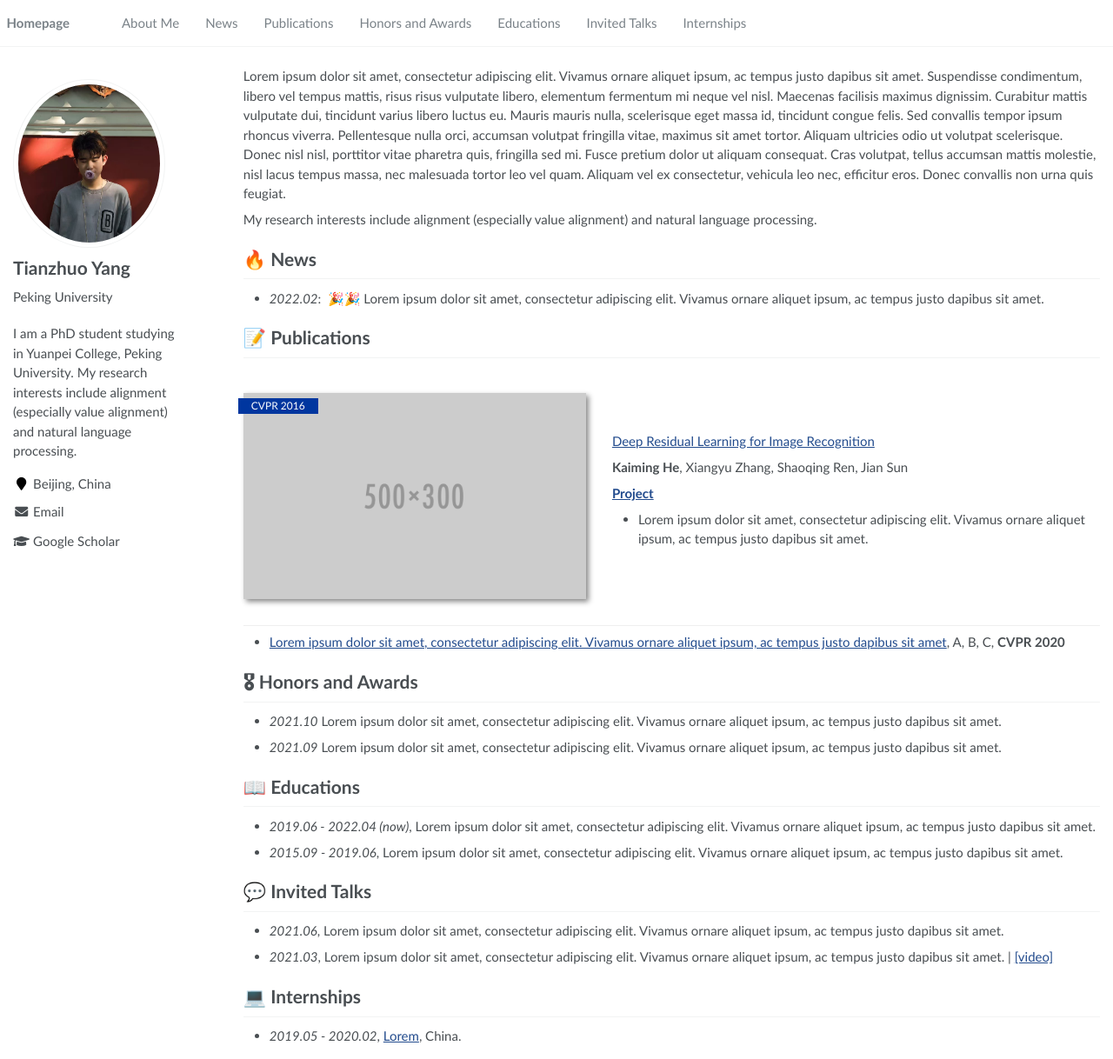
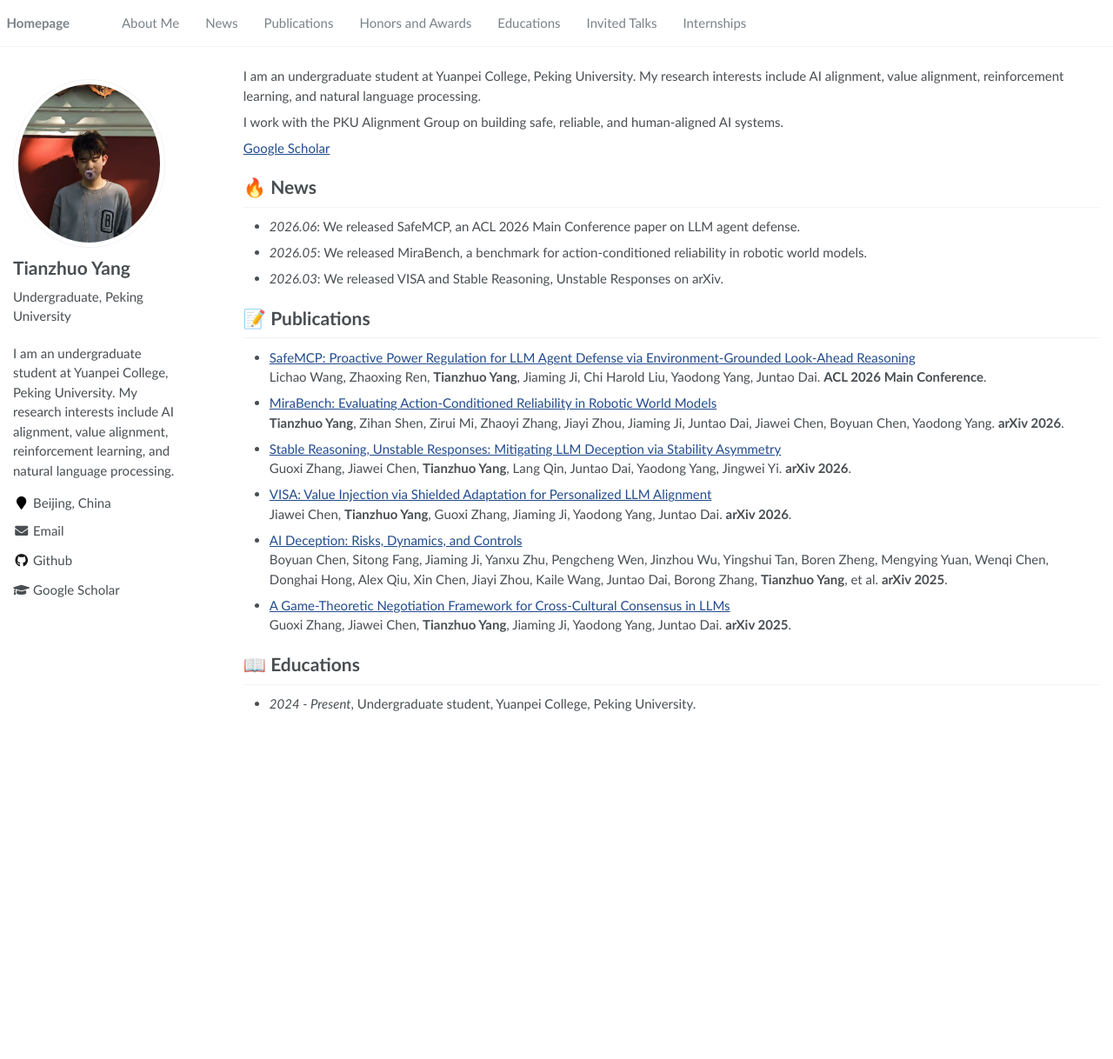
Before and after one commit to tandrewyang/tandrewyang.github.io, a Jekyll site: the page built from _pages/about.md, in a window 1280 px wide and 1218 px high. Shown: the whole window at 87% size. Built offline with Jekyll 4.4.1, drawn with Linux system fonts in a browser that asks for light colours.

Commit message:
Update homepage profile and publications

```diff
--- a/_config.yml
+++ b/_config.yml
@@ -7,7 +7,7 @@
 
 # Site Settings
 title                    : "Tianzhuo Yang"
-description              : "I am a PhD student studying in Yuanpei College, Peking University. My research interests include alignment (especially value alignment) and natural language processing."
+description              : "I am an undergraduate student at Yuanpei College, Peking University. My research interests include AI alignment, value alignment, reinforcement learning, and natural language processing."
 repository               : "tandrewyang/tandrewyang.github.io"
 google_scholar_stats_use_cdn : false
 
@@ -23,11 +23,11 @@ baidu_site_verification  :  # get baidu_site_verification from https://ziyuan.ba
 author:
   name             : "Tianzhuo Yang"
   avatar           : "images/头像.png"
-  bio              : "Peking University"
+  bio              : "Undergraduate, Peking University"
   location         : "Beijing, China"
   employer         :
   pubmed           :
-  googlescholar    : ""
+  googlescholar    : "https://scholar.google.com/citations?hl=zh-CN&user=koiQmY8AAAAJ"
   email            : "2400017401@stu.pku.edu.cn"
   researchgate     :  # e.g., "https://www.researchgate.net/profile/yourprofile"
   uri              :
@@ -37,7 +37,7 @@ author:
   flickr           :
   facebook         :
   foursquare       :
-  github           : # e.g., "github username"
+  github           : "tandrewyang"
   google_plus      :
   keybase          :
   instagram        :
--- a/_pages/about.md
+++ b/_pages/about.md
@@ -17,41 +17,36 @@ redirect_from:
 
 <span class='anchor' id='about-me'></span>
 
-Lorem ipsum dolor sit amet, consectetur adipiscing elit. Vivamus ornare aliquet ipsum, ac tempus justo dapibus sit amet. Suspendisse condimentum, libero vel tempus mattis, risus risus vulputate libero, elementum fermentum mi neque vel nisl. Maecenas facilisis maximus dignissim. Curabitur mattis vulputate dui, tincidunt varius libero luctus eu. Mauris mauris nulla, scelerisque eget massa id, tincidunt congue felis. Sed convallis tempor ipsum rhoncus viverra. Pellentesque nulla orci, accumsan volutpat fringilla vitae, maximus sit amet tortor. Aliquam ultricies odio ut volutpat scelerisque. Donec nisl nisl, porttitor vitae pharetra quis, fringilla sed mi. Fusce pretium dolor ut aliquam consequat. Cras volutpat, tellus accumsan mattis molestie, nisl lacus tempus massa, nec malesuada tortor leo vel quam. Aliquam vel ex consectetur, vehicula leo nec, efficitur eros. Donec convallis non urna quis feugiat.
+I am an undergraduate student at Yuanpei College, Peking University. My research interests include AI alignment, value alignment, reinforcement learning, and natural language processing.
 
-My research interests include alignment (especially value alignment) and natural language processing.
+I work with the PKU Alignment Group on building safe, reliable, and human-aligned AI systems.
 
+[Google Scholar](https://scholar.google.com/citations?hl=zh-CN&user=koiQmY8AAAAJ)
 
 # 🔥 News
-- *2022.02*: &nbsp;🎉🎉 Lorem ipsum dolor sit amet, consectetur adipiscing elit. Vivamus ornare aliquet ipsum, ac tempus justo dapibus sit amet.
+- *2026.06*: We released SafeMCP, an ACL 2026 Main Conference paper on LLM agent defense.
+- *2026.05*: We released MiraBench, a benchmark for action-conditioned reliability in robotic world models.
+- *2026.03*: We released VISA and Stable Reasoning, Unstable Responses on arXiv.
 
 # 📝 Publications
 
-<div class='paper-box'><div class='paper-box-image'><div><div class="badge">CVPR 2016</div><img src='images/500x300.png' alt="sym" width="100%"></div></div>
-<div class='paper-box-text' markdown="1">
+- [SafeMCP: Proactive Power Regulation for LLM Agent Defense via Environment-Grounded Look-Ahead Reasoning](https://arxiv.org/abs/2606.01991)<br>
+  Lichao Wang, Zhaoxing Ren, **Tianzhuo Yang**, Jiaming Ji, Chi Harold Liu, Yaodong Yang, Juntao Dai. **ACL 2026 Main Conference**.
 
-[Deep Residual Learning for Image Recognition](https://openaccess.thecvf.com/content_cvpr_2016/papers/He_Deep_Residual_Learning_CVPR_2016_paper.pdf)
+- [MiraBench: Evaluating Action-Conditioned Reliability in Robotic World Models](https://arxiv.org/abs/2605.29360)<br>
+  **Tianzhuo Yang**, Zihan Shen, Zirui Mi, Zhaoyi Zhang, Jiayi Zhou, Jiaming Ji, Juntao Dai, Jiawei Chen, Boyuan Chen, Yaodong Yang. **arXiv 2026**.
 
-**Kaiming He**, Xiangyu Zhang, Shaoqing Ren, Jian Sun
+- [Stable Reasoning, Unstable Responses: Mitigating LLM Deception via Stability Asymmetry](https://arxiv.org/abs/2603.26846)<br>
+  Guoxi Zhang, Jiawei Chen, **Tianzhuo Yang**, Lang Qin, Juntao Dai, Yaodong Yang, Jingwei Yi. **arXiv 2026**.
 
-[**Project**](https://scholar.google.com/citations?view_op=view_citation&hl=zh-CN&user=DhtAFkwAAAAJ&citation_for_view=DhtAFkwAAAAJ:ALROH1vI_8AC) <strong><span class='show_paper_citations' data='DhtAFkwAAAAJ:ALROH1vI_8AC'></span></strong>
-- Lorem ipsum dolor sit amet, consectetur adipiscing elit. Vivamus ornare aliquet ipsum, ac tempus justo dapibus sit amet.
-</div>
-</div>
+- [VISA: Value Injection via Shielded Adaptation for Personalized LLM Alignment](https://arxiv.org/abs/2603.04822)<br>
+  Jiawei Chen, **Tianzhuo Yang**, Guoxi Zhang, Jiaming Ji, Yaodong Yang, Juntao Dai. **arXiv 2026**.
 
-- [Lorem ipsum dolor sit amet, consectetur adipiscing elit. Vivamus ornare aliquet ipsum, ac tempus justo dapibus sit amet](https://github.com), A, B, C, **CVPR 2020**
+- [AI Deception: Risks, Dynamics, and Controls](https://arxiv.org/abs/2511.22619)<br>
+  Boyuan Chen, Sitong Fang, Jiaming Ji, Yanxu Zhu, Pengcheng Wen, Jinzhou Wu, Yingshui Tan, Boren Zheng, Mengying Yuan, Wenqi Chen, Donghai Hong, Alex Qiu, Xin Chen, Jiayi Zhou, Kaile Wang, Juntao Dai, Borong Zhang, **Tianzhuo Yang**, et al. **arXiv 2025**.
 
-# 🎖 Honors and Awards
-- *2021.10* Lorem ipsum dolor sit amet, consectetur adipiscing elit. Vivamus ornare aliquet ipsum, ac tempus justo dapibus sit amet.
-- *2021.09* Lorem ipsum dolor sit amet, consectetur adipiscing elit. Vivamus ornare aliquet ipsum, ac tempus justo dapibus sit amet.
+- [A Game-Theoretic Negotiation Framework for Cross-Cultural Consensus in LLMs](https://arxiv.org/abs/2506.13245)<br>
+  Guoxi Zhang, Jiawei Chen, **Tianzhuo Yang**, Jiaming Ji, Yaodong Yang, Juntao Dai. **arXiv 2025**.
 
 # 📖 Educations
-- *2019.06 - 2022.04 (now)*, Lorem ipsum dolor sit amet, consectetur adipiscing elit. Vivamus ornare aliquet ipsum, ac tempus justo dapibus sit amet.
-- *2015.09 - 2019.06*, Lorem ipsum dolor sit amet, consectetur adipiscing elit. Vivamus ornare aliquet ipsum, ac tempus justo dapibus sit amet.
-
-# 💬 Invited Talks
-- *2021.06*, Lorem ipsum dolor sit amet, consectetur adipiscing elit. Vivamus ornare aliquet ipsum, ac tempus justo dapibus sit amet.
-- *2021.03*, Lorem ipsum dolor sit amet, consectetur adipiscing elit. Vivamus ornare aliquet ipsum, ac tempus justo dapibus sit amet.  \| [\[video\]](https://github.com/)
-
-# 💻 Internships
-- *2019.05 - 2020.02*, [Lorem](https://github.com/), China.
+- *2024 - Present*, Undergraduate student, Yuanpei College, Peking University.
```
